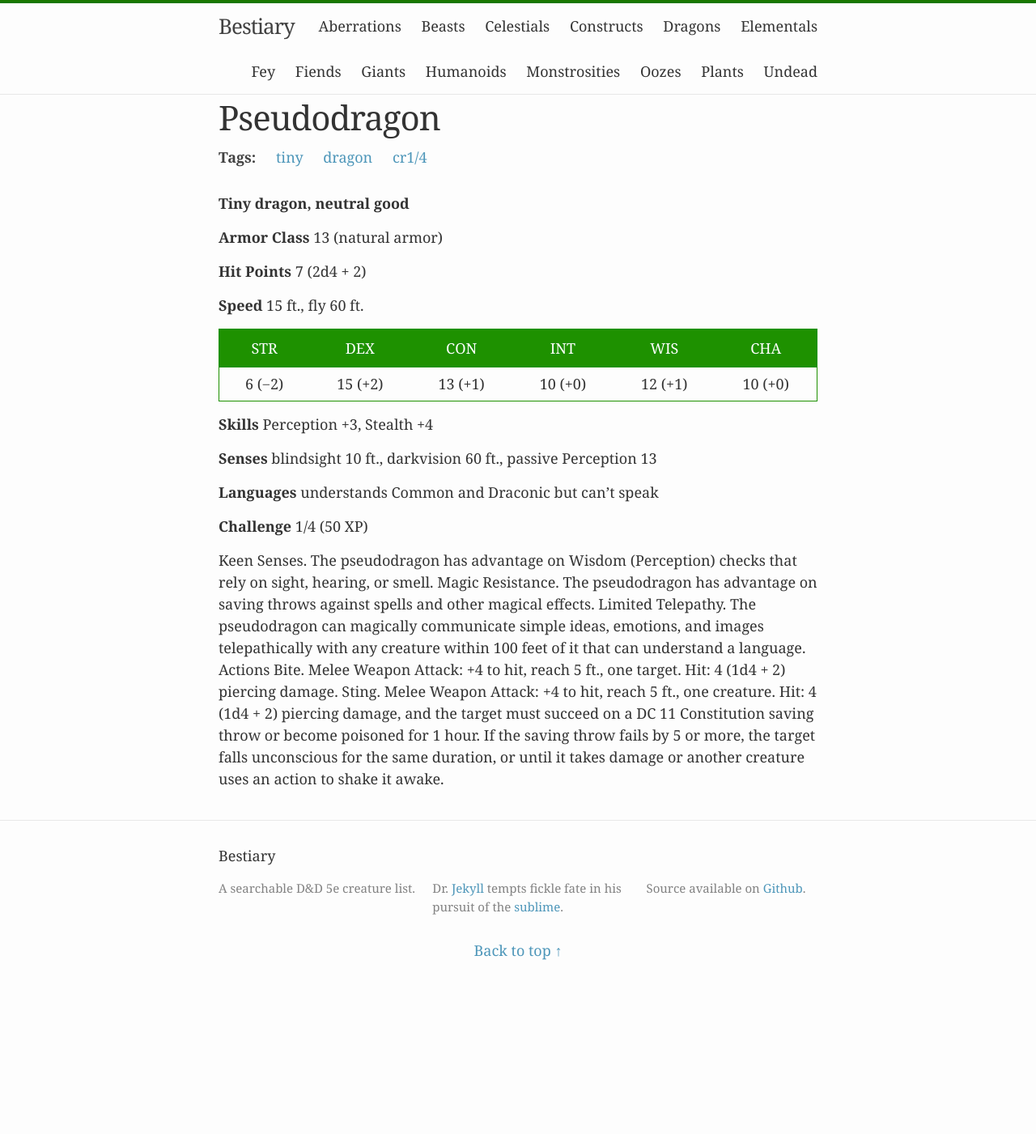
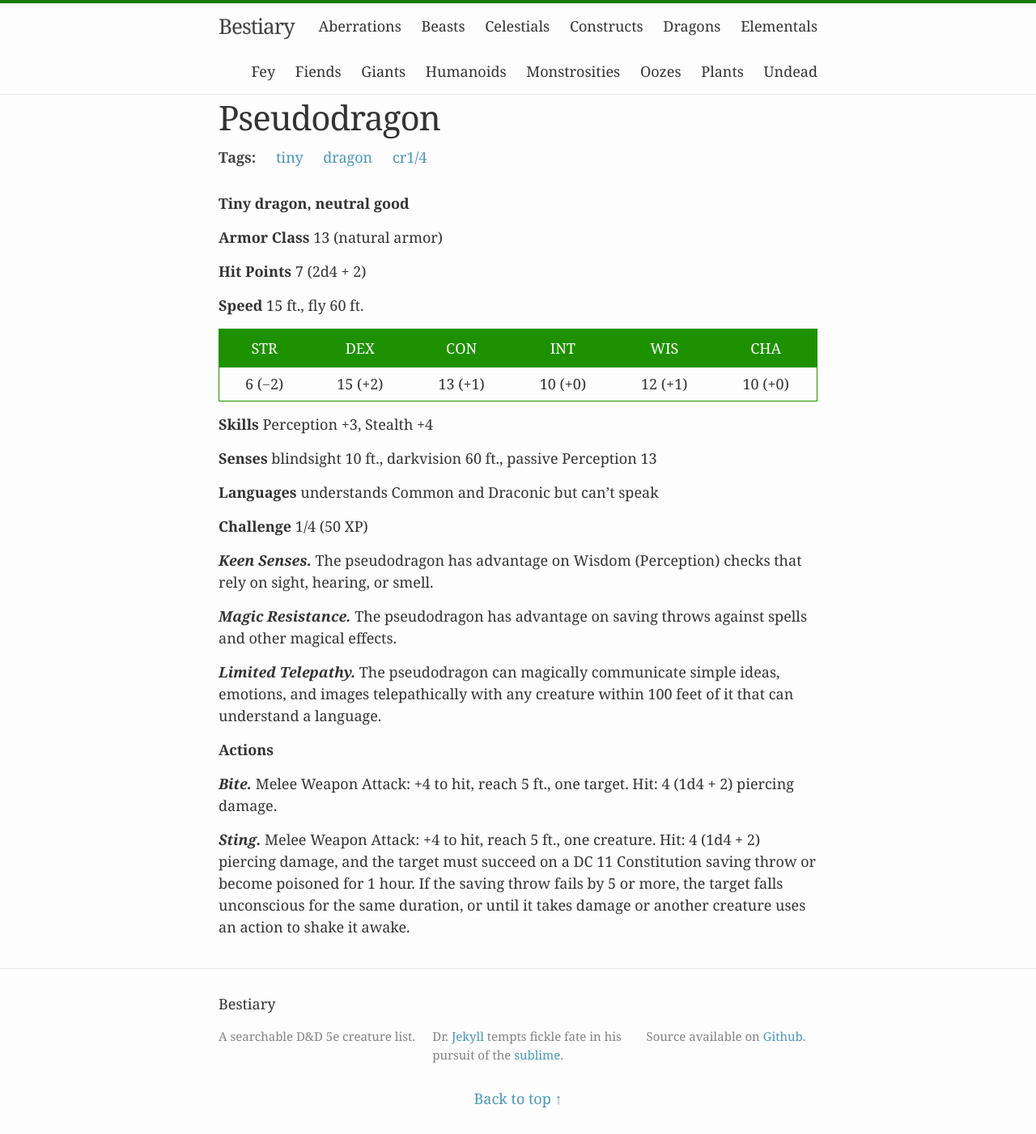
Before and after one commit to beaurancourt/bestiary, a Jekyll site: the page built from _posts/2016-02-29-pseudodragon.markdown, in a window 1280 px wide. Shown: the whole page at 81% size. Built offline with Jekyll 4.4.1, drawn with Linux system fonts in a browser that asks for light colours; before the commit the page ends 1218 px from its top, so only the background shows below that.

```diff
--- a/_posts/2016-02-29-pseudodragon.markdown
+++ b/_posts/2016-02-29-pseudodragon.markdown
@@ -25,4 +25,14 @@ tags: [tiny, dragon, cr1/4]
 
 **Challenge** 1/4 (50 XP)
 
-Keen Senses. The pseudodragon has advantage on Wisdom (Perception) checks that rely on sight, hearing, or smell. Magic Resistance. The pseudodragon has advantage on saving throws against spells and other magical effects. Limited Telepathy. The pseudodragon can magically communicate simple ideas, emotions, and images telepathically with any creature within 100 feet of it that can understand a language. Actions Bite. Melee Weapon Attack: +4 to hit, reach 5 ft., one target. Hit: 4 (1d4 + 2) piercing damage. Sting. Melee Weapon Attack: +4 to hit, reach 5 ft., one creature. Hit: 4 (1d4 + 2) piercing damage, and the target must succeed on a DC 11 Constitution saving throw or become poisoned for 1 hour. If the saving throw fails by 5 or more, the target falls unconscious for the same duration, or until it takes damage or another creature uses an action to shake it awake.
+***Keen Senses.*** The pseudodragon has advantage on Wisdom (Perception) checks that rely on sight, hearing, or smell.
+
+***Magic Resistance.*** The pseudodragon has advantage on saving throws against spells and other magical effects.
+
+***Limited Telepathy.*** The pseudodragon can magically communicate simple ideas, emotions, and images telepathically with any creature within 100 feet of it that can understand a language.
+
+**Actions**
+
+***Bite.*** Melee Weapon Attack: +4 to hit, reach 5 ft., one target. Hit: 4 (1d4 + 2) piercing damage.
+
+***Sting.*** Melee Weapon Attack: +4 to hit, reach 5 ft., one creature. Hit: 4 (1d4 + 2) piercing damage, and the target must succeed on a DC 11 Constitution saving throw or become poisoned for 1 hour. If the saving throw fails by 5 or more, the target falls unconscious for the same duration, or until it takes damage or another creature uses an action to shake it awake.
```
